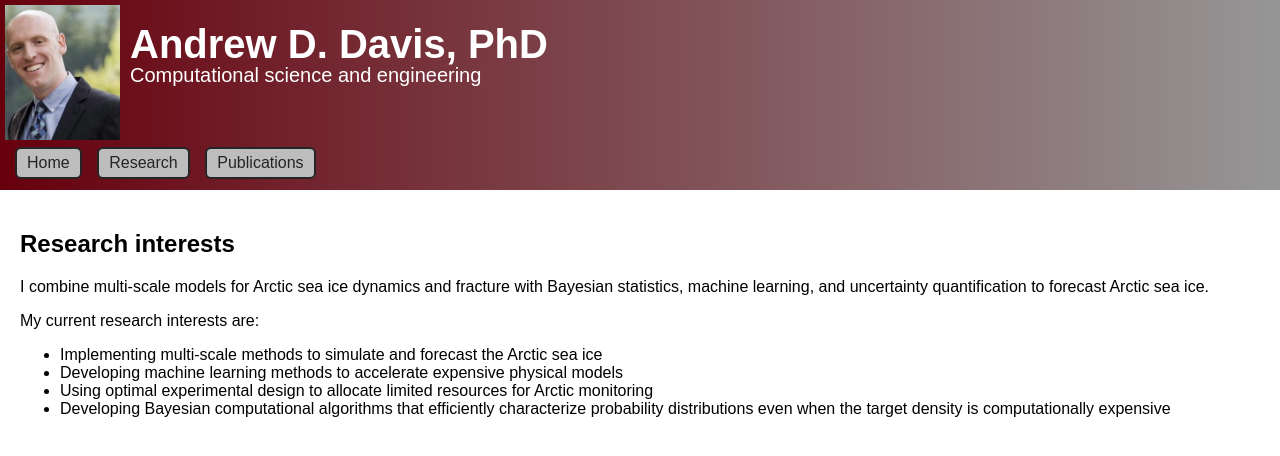
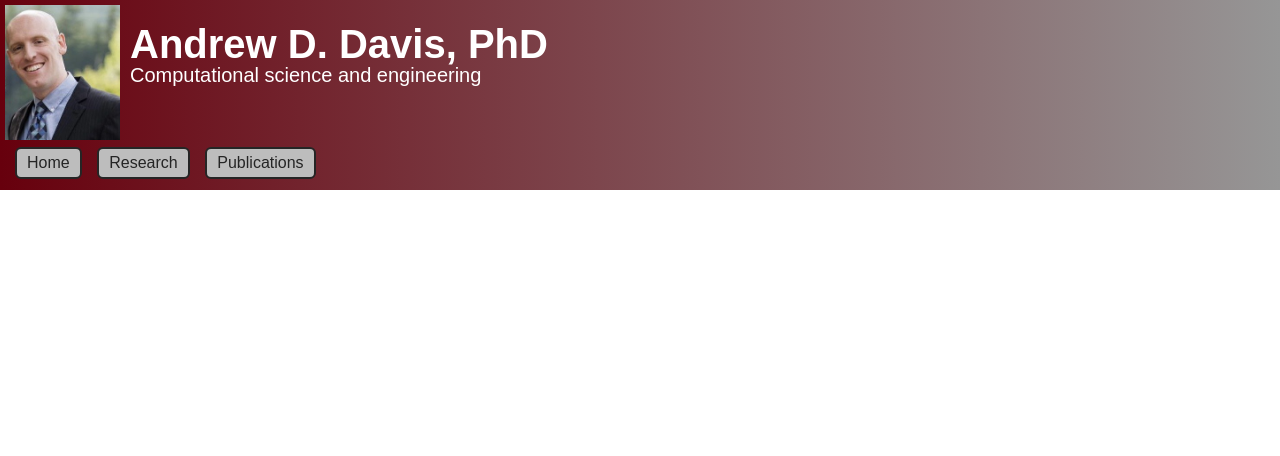
Before and after one commit to andyddavis/andyddavis.github.io, a Jekyll site: the page built from index.md, in a window 1280 px wide. Shown: the top 456 px of the page. Built offline with Jekyll 4.4.1, drawn with Linux system fonts in a browser that asks for light colours.

Commit message:
Update index.md

```diff
--- a/index.md
+++ b/index.md
@@ -2,13 +2,3 @@
 title: Home
 layout: default
 ---
-
-# Research interests
-
-I combine multi-scale models for Arctic sea ice dynamics and fracture with Bayesian statistics, machine learning, and uncertainty quantification to forecast Arctic sea ice.
-
-My current research interests are:
-- Implementing multi-scale methods to simulate and forecast the Arctic sea ice
-- Developing machine learning methods to accelerate expensive physical models
-- Using optimal experimental design to allocate limited resources for Arctic monitoring
-- Developing Bayesian computational algorithms that efficiently characterize probability distributions even when the target density is computationally expensive
```
